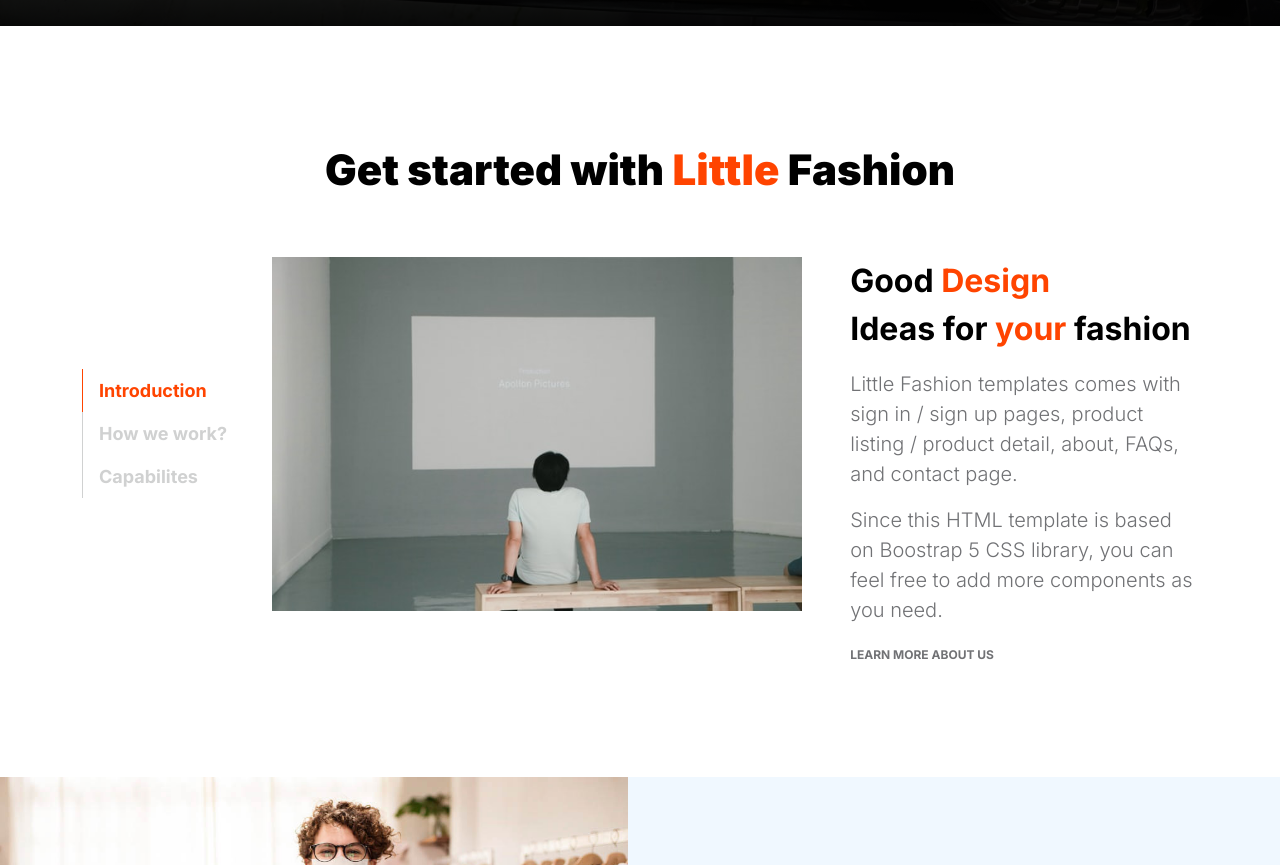
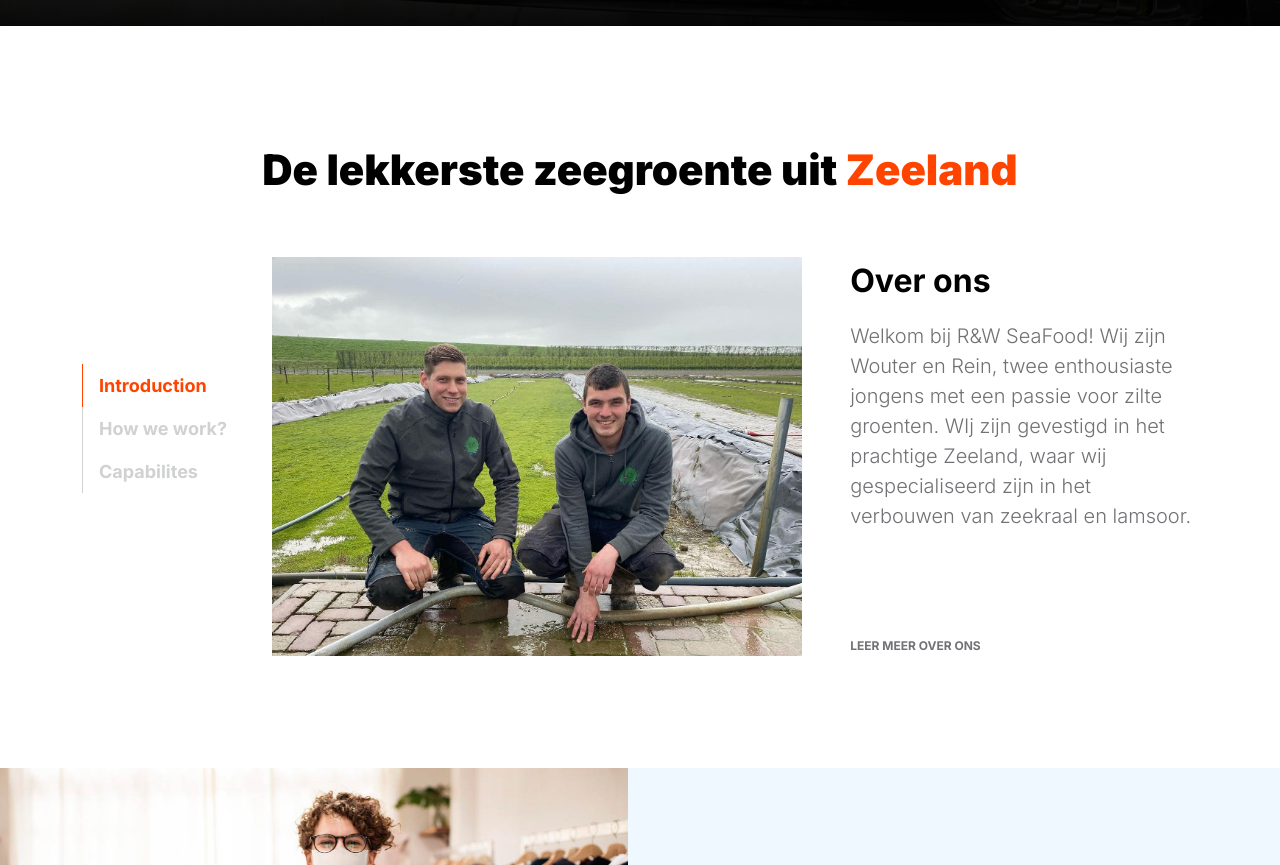
Before and after one commit to 224594/rw-seafood, a plain HTML site: page Little Fashion Free Website Template - Free-CSS.com/2127_little_fashion/index.html in a window 1280 px wide. Shown: the part 860-1725 px from the top of the page. Drawn offline with Linux system fonts and the light colour scheme.

Commit message:
Change home page

```diff
--- a/Little Fashion Free Website Template - Free-CSS.com/2127_little_fashion/index.html
+++ b/Little Fashion Free Website Template - Free-CSS.com/2127_little_fashion/index.html
@@ -101,7 +101,7 @@ https://www.tooplate.com/view/2127-little-fashion
 
                                     <p class="lead text-white mt-lg-3 mb-lg-5">Geniet van onze zeekraal, die op duurzame wijze wordt verbouwd.</p>
 
-                                    <a href="about.html" class="btn custom-btn">Learn more about us</a>
+                                    <a href="about.html" class="btn custom-btn">Over ons</a>
                                 </div>
                             </div>
                         </div>
@@ -119,7 +119,7 @@ https://www.tooplate.com/view/2127-little-fashion
 
                                     <p class="lead text-white mt-lg-3 mb-lg-5">Vers van het land, direct op het bord.</p>
 
-                                    <a href="product.html" class="btn custom-btn">Explore products</a>
+                                    <a href="product.html" class="btn custom-btn">bekijk onze producten</a>
                                 </div>
                             </div>
                         </div>
@@ -133,11 +133,11 @@ https://www.tooplate.com/view/2127-little-fashion
                         <div class="container">
                             <div class="row">
                                 <div class="col-lg-6 col-10">
-                                    <h1 class="slick-title">Recipes</h1>
+                                    <h1 class="slick-title">De smaak van de zee</h1>
 
-                                    <p class="lead text-white mt-lg-3 mb-lg-5">Tooplate is one of the best HTML CSS template websites for everyone.</p>
+                                    <p class="lead text-white mt-lg-3 mb-lg-5">Maak de lekkerste recepten</p>
 
-                                    <a href="contact.html" class="btn custom-btn">Work with us</a>
+                                    <a href="contact.html" class="btn custom-btn">Meer recepten</a>
                                 </div>
                             </div>
                         </div>
@@ -151,7 +151,7 @@ https://www.tooplate.com/view/2127-little-fashion
                     <div class="row">
 
                         <div class="col-12 text-center">
-                            <h2 class="mb-5">Get started with <span>Little</span> Fashion</h2>
+                            <h2 class="mb-5">De lekkerste zeegroente uit <span>Zeeland</span></h2>
                         </div>
 
                         <div class="col-lg-2 col-12 mt-auto mb-auto">
@@ -176,20 +176,19 @@ https://www.tooplate.com/view/2127-little-fashion
 
                                     <div class="row">
                                         <div class="col-lg-7 col-12">
-                                            <img src="images/pim-chu-z6NZ76_UTDI-unsplash.jpeg" class="img-fluid" alt="">
+                                            <img src="images/slideshow/owners.jpg" class="img-fluid" alt="">
                                         </div>
 
                                         <div class="col-lg-5 col-12">
                                             <div class="d-flex flex-column h-100 ms-lg-4 mt-lg-0 mt-5">
-                                                <h4 class="mb-3">Good <span>Design</span> <br>Ideas for <span>your</span> fashion</h4>
+                                                <h4 class="mb-3">Over ons&nbsp;</h4>
 
-                                                <p>Little Fashion templates comes with <a href="sign-in.html">sign in</a> / <a href="sign-up.html">sign up</a> pages, product listing / product detail, about, FAQs, and contact page.</p>
+                                                <p>Welkom bij R&W SeaFood! Wij zijn Wouter en Rein, twee enthousiaste jongens met een passie voor zilte groenten. WIj zijn gevestigd in het prachtige Zeeland, waar wij gespecialiseerd zijn in het verbouwen van zeekraal en lamsoor.</p>
 
-                                                <p>Since this HTML template is based on Boostrap 5 CSS library, you can feel free to add more components as you need.</p>
 
                                                 <div class="mt-2 mt-lg-auto">
                                                     <a href="about.html" class="custom-link mb-2">
-                                                        Learn more about us
+                                                        Leer meer over ons
                                                         <i class="bi-arrow-right ms-2"></i>
                                                     </a>
                                                 </div>
```
Also changed, not shown: Little Fashion Free Website Template - Free-CSS.com/2127_little_fashion/images/slideshow/kraampje.jpg (added), Little Fashion Free Website Template - Free-CSS.com/2127_little_fashion/images/slideshow/owners.jpg (added).
